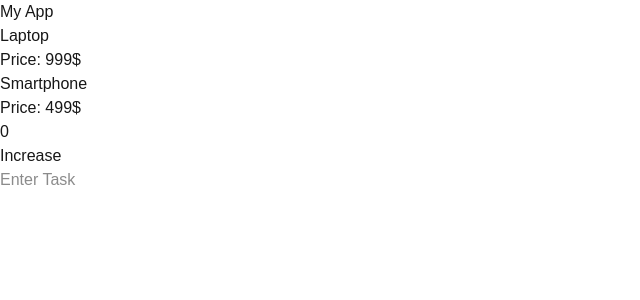
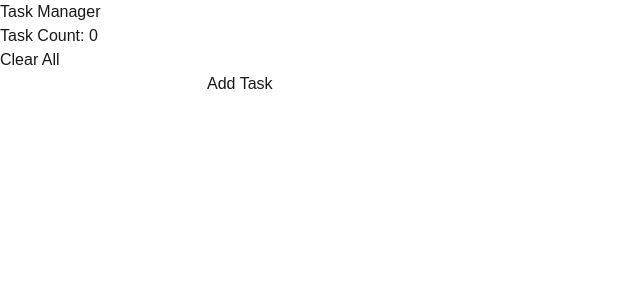
Before and after one commit to zac67-89/week1-react-foundation, a Next.js app: page / in a window 1280 px wide. Shown: the top 300 px of the page, without its empty margins (0-640 px from the left). Built offline with nearby package versions, Linux system fonts and the light colour scheme.

Commit message:
feat: add TaskManager App with add, delete, toggle and clear all tasks with localstorage

```diff
--- a/app/page.tsx
+++ b/app/page.tsx
@@ -2,14 +2,12 @@ import Navbar from "@/components/Navbar";
 import ProductCard from "@/components/ProductCard";
 import Counter from "@/components/Counter";
 import TaskInput from "@/components/TaskInput";
+import TaskManager from "@/components/TaskManager";
+
 export default function Home() {
   return (
     <div>
-      <Navbar />
-      <ProductCard name="Laptop" price={999} />
-      <ProductCard name="Smartphone" price={499} />
-      <Counter />
-      <TaskInput/>
+      <TaskManager/>
     </div>
   )
 }
--- /dev/null
+++ b/components/TaskManager.tsx
@@ -0,0 +1,86 @@
+"use client";
+import { useState, useEffect } from "react";
+
+const LOCAL_STORAGE_KEY = "task_manager_tasks";
+
+export default function TaskManger() {
+  type Task = {
+    item: string;
+    completed: boolean;
+  };
+
+  const [tasks, setTasks] = useState<Task[]>(() => {
+    if (typeof window !== "undefined") {
+      const storedTasks = localStorage.getItem(LOCAL_STORAGE_KEY);
+      return storedTasks ? JSON.parse(storedTasks) : [];
+    }
+    return [];
+  });
+  const [input, setInput] = useState<string>("");
+  const [mounted, setMounted] = useState(false);
+
+  useEffect(() => {
+    // Wrapping in a timeout removes the "Synchronous" part of the error
+    const timeout = setTimeout(() => {
+      setMounted(true);
+    }, 0);
+
+    return () => clearTimeout(timeout);
+  }, []);
+
+  useEffect(() => {
+    localStorage.setItem(LOCAL_STORAGE_KEY, JSON.stringify(tasks));
+  }, [tasks]);
+  const addTask = () => {
+    if (input.trim() === "" || input.trim() === null) return;
+    const checkTasks = tasks.filter((task) => task.item === input.trim());
+    return (
+      checkTasks.length > 0
+        ? alert("Task already exists")
+        : setTasks([...tasks, { item: input, completed: false }]),
+      setInput("")
+    );
+  };
+
+  const deleteTask = (index: number) => {
+    setTasks(tasks.filter((_, i) => i !== index));
+  };
+
+  const toggleTask = (index: number) => {
+    const newTasks = [...tasks];
+    newTasks[index].completed = !newTasks[index].completed;
+    setTasks(newTasks);
+  };
+
+  if (!mounted) return null;
+  return (
+    <div>
+      <h1>Task Manager</h1>
+      <h2>Task Count: {tasks.length}</h2>
+      <button onClick={() => setTasks([])}>Clear All</button>
+      <br />
+      <input
+        type="text"
+        value={input}
+        onChange={(e) => setInput(e.target.value)}
+      />
+      <button onClick={addTask}>Add Task</button>
+      <ul>
+        {tasks.map((task, index) => (
+          <li key={index}>
+            <span
+              onClick={() => toggleTask(index)}
+              style={{
+                textDecoration: task.completed ? "line-through" : "none",
+                cursor: "pointer",
+              }}
+            >
+              {task.item}
+            </span>
+            <button onClick={() => deleteTask(index)}>X</button>
+          </li>
+        ))}
+      </ul>
+    </div>
+  );
+}
```
